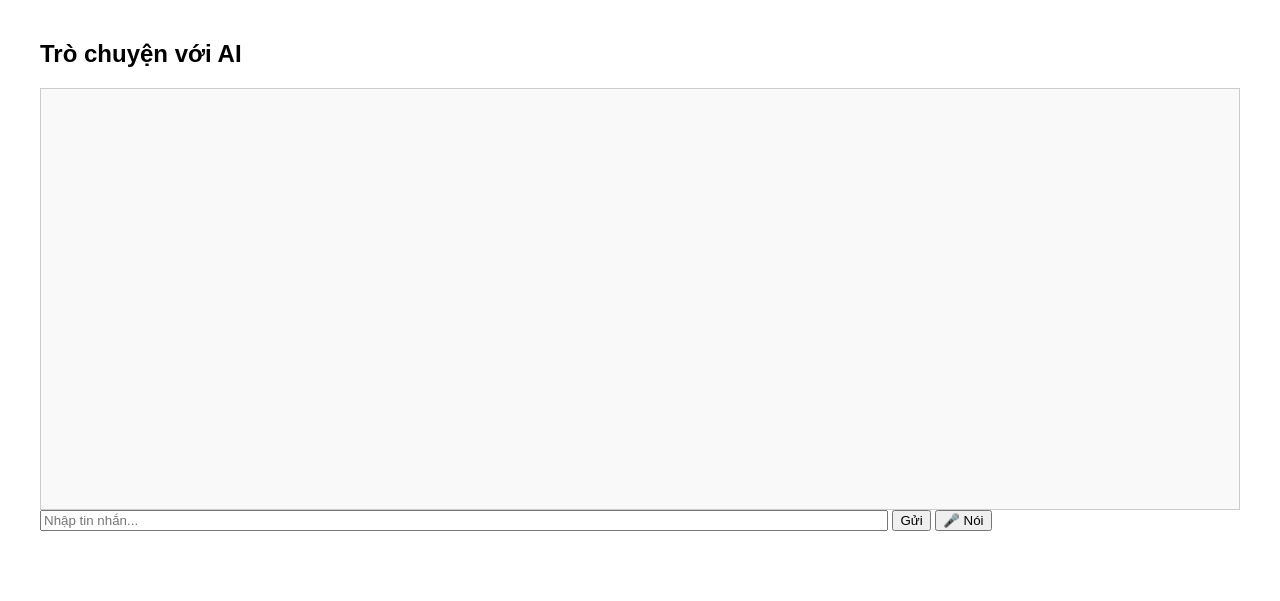
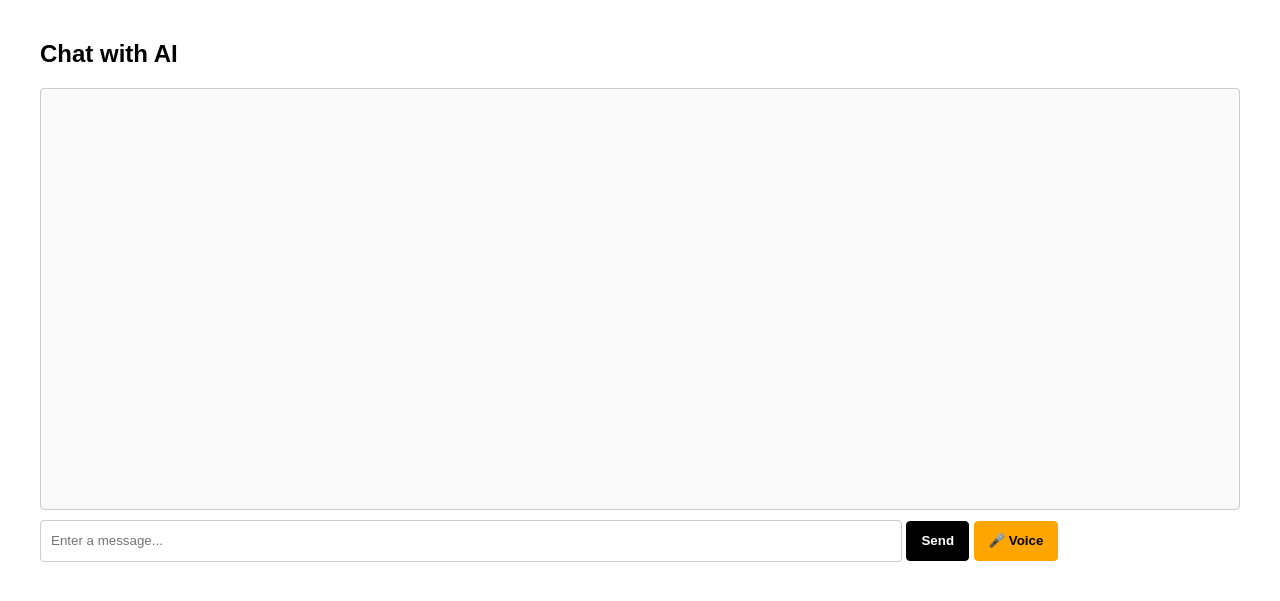
Before and after one commit to trantien297/chat_ai, a Flask app: page / in a window 1280 px wide. Shown: the top 601 px of the page. Run offline with Flask 3, Linux system fonts and the light colour scheme.

Commit message:
custom style

```diff
--- a/templates/chat.html
+++ b/templates/chat.html
@@ -2,22 +2,28 @@
 <html lang="vi">
 <head>
     <meta charset="UTF-8">
-    <title>Chatbot với AI + Voice</title>
+    <title>Chatbot with AI + Voice</title>
     <style>
         body { font-family: Arial; margin: 40px; }
-        .chat-box { border: 1px solid #ccc; padding: 10px; height: 400px; overflow-y: scroll; background: #f9f9f9; }
+        .chat-box { border: 1px solid #ccc; padding: 10px; height: 400px; overflow-y: scroll; background: #f9f9f9; border-radius: 4px; }
         .message { margin-bottom: 10px; }
         .user { font-weight: bold; color: blue; }
         .bot { font-weight: bold; color: green; }
+        #prompt { border: 1px solid #CCC; border-radius: 4px; height: 40px; padding: 0px 10px; }
+        .prompt-box { margin-top: 10px; }
+        .btn-prompt { border-radius: 4px; height: 40px; padding: 0px 14px; font-weight: 700; }
+        .btn-prompt.send-message { background-color: #000; color: #FFF; border: 1px solid #000; }
+        .btn-prompt.send-voice { background-color: orange; color: #000; border: 1px solid orange; }
     </style>
 </head>
 <body>
-    <h2>Trò chuyện với AI</h2>
+    <h2>Chat with AI</h2>
     <div class="chat-box" id="chat"></div>
-
-    <input type="text" id="prompt" placeholder="Nhập tin nhắn..." style="width:70%">
-    <button onclick="sendMessage()">Gửi</button>
-    <button onclick="startVoice()">🎤 Nói</button>
+    <div class="prompt-box">
+        <input type="text" id="prompt" placeholder="Enter a message..." style="width:70%">
+        <button class="btn-prompt send-message" onclick="sendMessage()">Send</button>
+        <button class="btn-prompt send-voice" onclick="startVoice()">🎤 Voice</button>
+    </div>
 
     <script>
         const chatBox = document.getElementById('chat');
```
